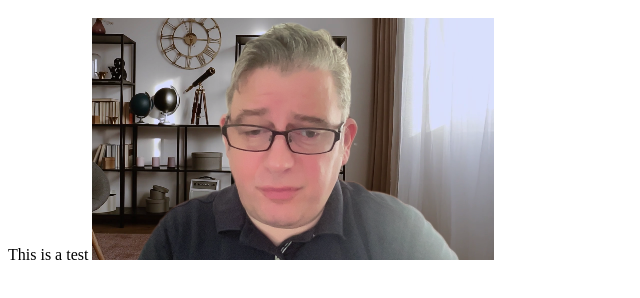
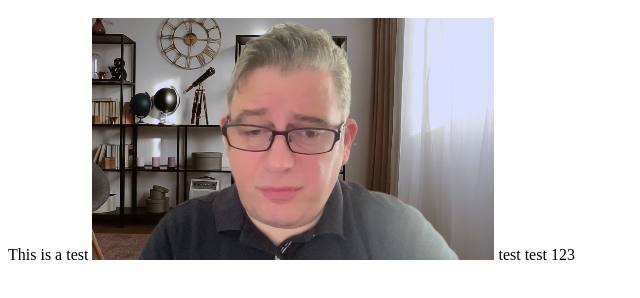
Before and after one commit to hellojoechip/nov-22, a plain HTML site: page index.html in a window 1280 px wide. Shown: the part 48-346 px from the top of the page, without its empty margins (0-640 px from the left). Drawn offline with Linux system fonts and the light colour scheme.

Commit message:
Update index.html

```diff
--- a/index.html
+++ b/index.html
@@ -3,3 +3,5 @@
 This is a test
 
 <img src="u.png">
+
+test test 123
```
